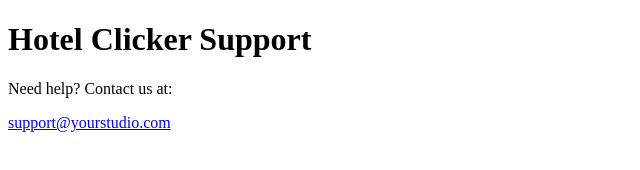
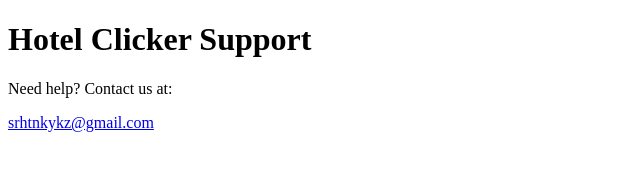
Before and after one commit to Yabbabibs/hotel-clicker-support, a plain HTML site: page index.html in a window 1280 px wide. Shown: the full height of the page, 0-640 px from the left. Drawn offline with Linux system fonts and the light colour scheme.

Commit message:
Update index.html

```diff
--- a/index.html
+++ b/index.html
@@ -7,6 +7,6 @@
 <body>
   <h1>Hotel Clicker Support</h1>
   <p>Need help? Contact us at:</p>
-  <p><a href="mailto:support@yourstudio.com">support@yourstudio.com</a></p>
+  <p><a href="mailto:srhtnkykz@gmail.com">srhtnkykz@gmail.com</a></p>
 </body>
 </html>
```
